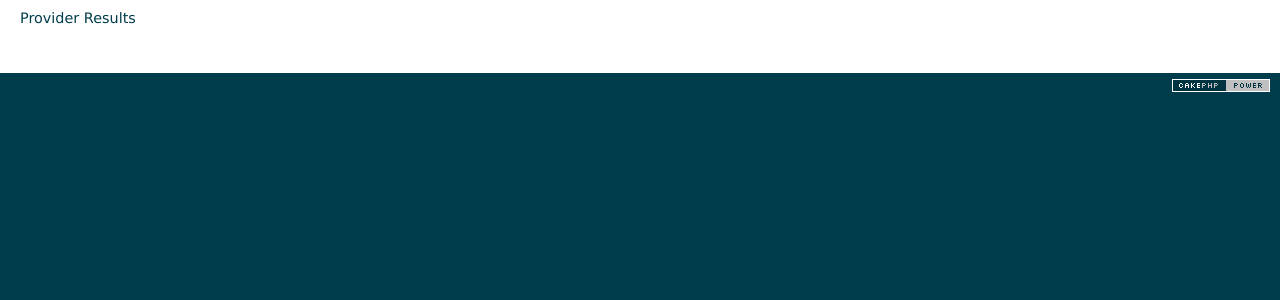
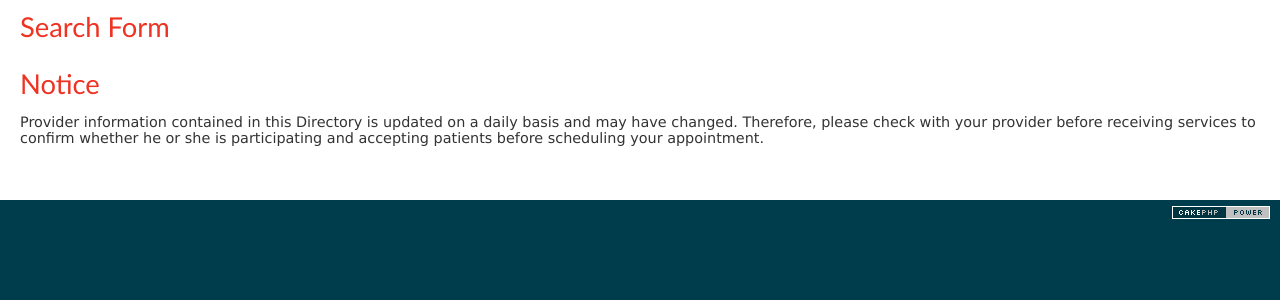
Before and after one commit to devverse/searchdelete, a CakePHP app: the page made by app/View/Search/carewisc_resultpdf.ctp in a window 1280 px wide. Shown: the part 47-347 px from the top of the page. Run offline with PHP 8.4 and a stand-in for CakePHP, Linux system fonts and the light colour scheme; the template is opened without the code that fills it, so the values that code supplies are empty; some libraries are stand-ins or nearby versions.

Commit message:
-g base design for pdf

```diff
--- a/app/View/Search/carewisc_resultpdf.ctp
+++ b/app/View/Search/carewisc_resultpdf.ctp
@@ -1,4 +1,13 @@
-<h1>Provider Results</h1>
+<div class="container">
+<div class="page-header">
+<h2>Search Form</h2>
+</div>
+
+<div class="row"><div class="col-md-12">
+
+<table width="600px">
+
+
 <?php
 
 	$count = 0;
@@ -8,44 +17,65 @@
 ?>
 
 <!-- Result Information START-->
-<div>
-	<div>
-		<div><?php echo ($result['lastname']!='') ?"Dr.{$result['firstname']} {$result['middlename']} {$result['lastname']}":'';?></div><div><?php echo ($result['degree']!='') ? "({$result['degree']})" :'';?></div>
-	</div>
-	<div>
-		<div><?php echo $result['specialty'];?></div>
+<tr>
+	<td colspan="1" width="30%">
+		<div><?php echo $result['practicename'];?></div>
+		<div><?php echo $result['address'] .' '.$result['suite'];?></div><div><?php echo $result['city'].' '.$result['state'].', '.$result['zip4']; ?></div>
+		<br/>
+		<div class="name"><?php echo ($result['lastname']!='') ?"Dr.{$result['firstname']} {$result['middlename']} {$result['lastname']}":'';?></div><div><?php echo ($result['degree']!='') ? "({$result['degree']})" :'';?></div>
 	</td>
-	<div>
-		<div><?php echo $result['category'];?></div>
-	</div>
-	<div>
-		<div><?php echo $result['practicename'];?></div>
-	</div>
-	<div>
-		<div><?php echo $result['address'] .' '.$result['suite'];?></div><div><?php echo $result['city'].' '.$result['state'].', '.$result['zip4']; ?></div>
-	</div>
-	<div>
+	<td colspan="1" width="20%">
+
+		<div><?php echo "Specialties: <br/>{$result['specialty']}";?></div>
+		<div><?php echo "Category: <br/>{$result['category']}";?></div>
+	</td>
+	<td colspan="1" width="25%">
 		<div>
-			<?php echo "Phone: {$result['phone']}";?></br>
-			<?php echo "OfficeHours: {$result['officehours']}";?></br>
-			<?php echo "Languages: {$result['languages']}";?></br>
-			<?php echo "Service Area: {$result['servicearea']}, {$result['state']}";?>
+			<div><?php echo "Phone: {$result['phone']}";?></div>
+			<div><?php echo "OfficeHours: <br/>{$result['officehours']}";?></div>
+			<div><?php echo "Languages:  <br/>{$result['languages']}";?></div>
+			<div><?php echo "Service Area: {$result['servicearea']}, {$result['state']}";?></div>
 		</div>
-	</div>
-	<div>
+	</td>
+	<td colspan="1" width="25%">
 		<div>
-			<?php echo "Hospital Affiliations: {$result['hospaffiliations']}";?></br>
-			<?php echo "Accepts Medicaid: {$result['acceptsmedicaid']}";?></br>
-			<?php echo "Accepts Medicatre: {$result['acceptsmedicare']}";?></br>
-			<?php echo "Accepting New Patiends: {$result['acceptingnew']}";?></br>
-			<?php echo "Handicap Accessible: {$result['handicap']}";?>
+			<div><?php echo "Hospital Affiliations: <br/>dd{$result['hospaffiliations']}";?></div>
+			<div><?php echo "Medicaid: {$result['acceptsmedicaid']}";?></div>
+			<div><?php echo "Medicatre: {$result['acceptsmedicare']}";?></div>
+			<div><?php echo "Accepts New Patients: {$result['acceptingnew']}";?></div>
+			<div><?php echo "Handicap Accessible: {$result['handicap']}";?></div>
 		</div>
-	</div>
-</div>
+	</td>
+</tr>
 <!-- Result Information END-->
 <?php
-	$count++;
-	//if($count >0)
-		break;
+		$count++;
+		if($count > 5)
+		{
+			$count = 0;
+?>
+		</table>
+		<div class="row">
+		<div class="col-md-12">
+		<h2>Notice</h2>
+		<p>Provider information contained in this Directory is updated on a daily basis and may have changed. Therefore, please check with your provider before receiving services to confirm whether he or she is participating and accepting patients before scheduling your appointment.</p>
+		</div>
+		</div>
+		<table width="600px" style="page-break-before:always">
+<?php
+
+		}
 	}
 ?>
+
+</table>
+</div>
+</div>
+
+<div class="row">
+<div class="col-md-12">
+<h2>Notice</h2>
+<p>Provider information contained in this Directory is updated on a daily basis and may have changed. Therefore, please check with your provider before receiving services to confirm whether he or she is participating and accepting patients before scheduling your appointment.</p>
+</div>
+</div>
+</div>
```
